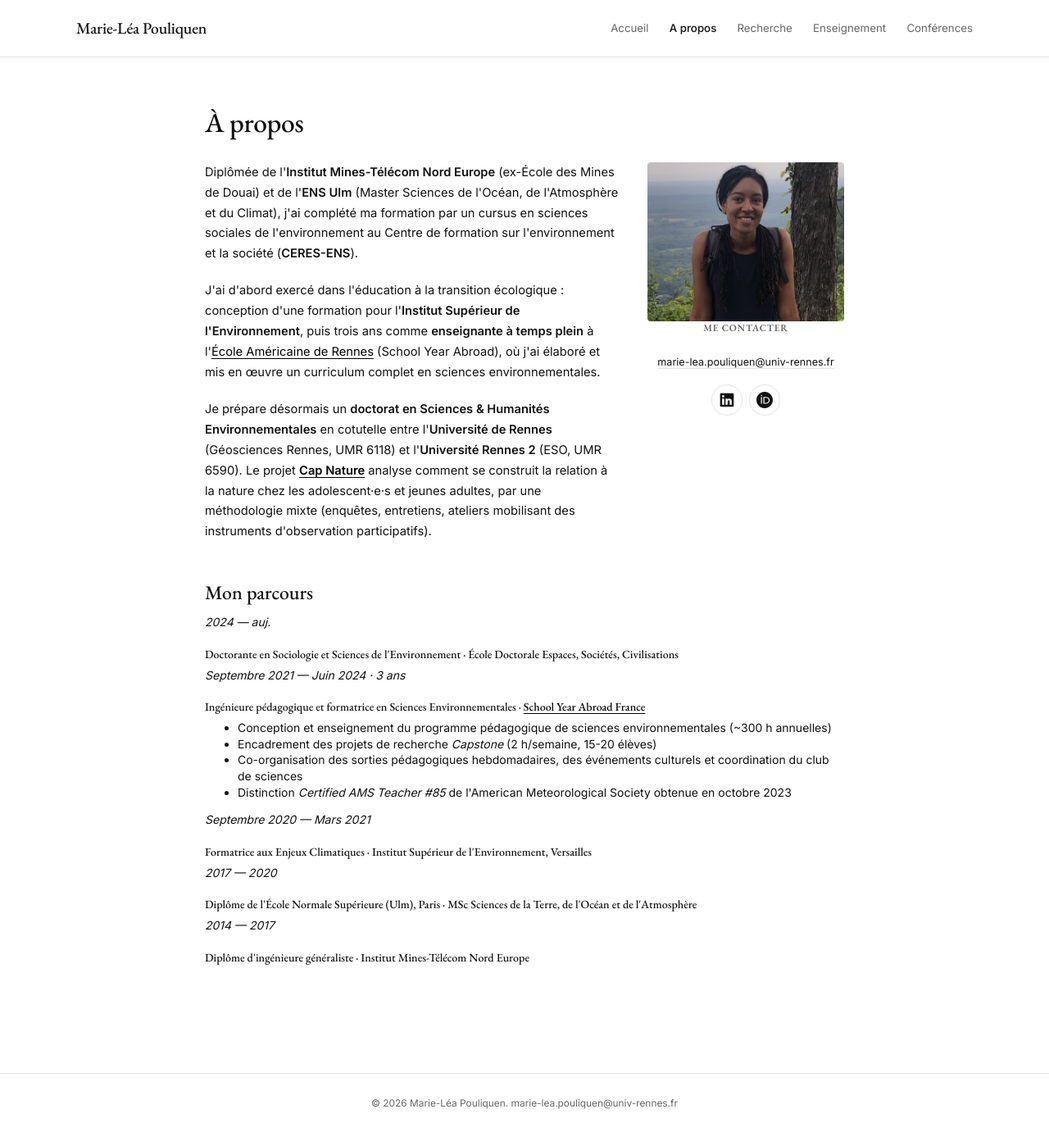
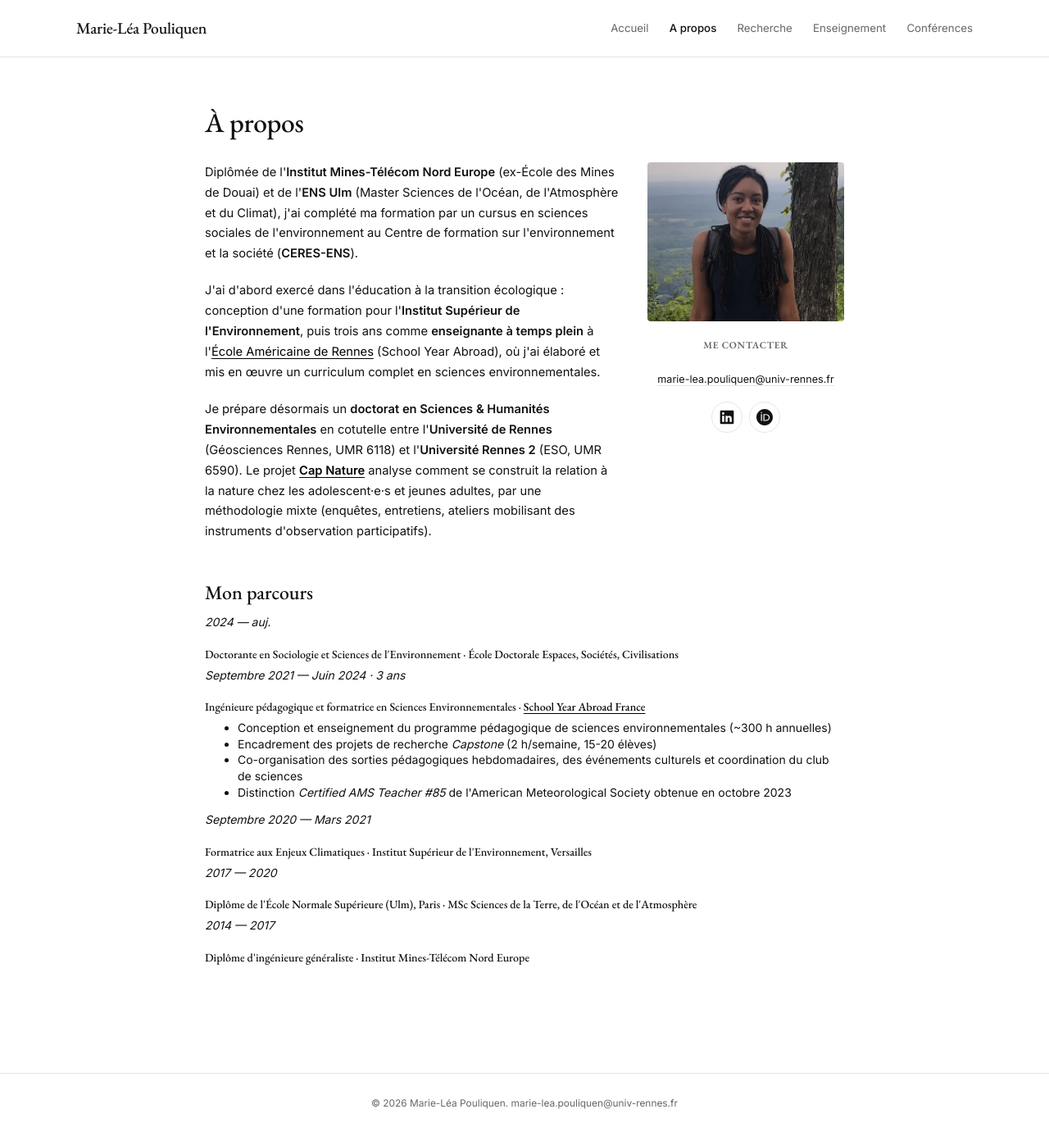
Before and after one commit to marieleapouliquen/marieleapouliquen.github.io, a Jekyll site: the page built from _pages/about.md, in a window 1280 px wide and 1395 px high. Shown: the top 1392 px of the window at 82% size. Built offline with Jekyll 4.4.1, drawn with Linux system fonts in a browser that asks for light colours.

Commit message:
Update main.css

```diff
--- a/assets/css/main.css
+++ b/assets/css/main.css
@@ -654,6 +654,24 @@ body.page-accordion .cv-header h1 { margin: 0 0 0.5rem 0; }
   top: 2rem;
 }
 
+.about-sidebar {
+  display: flex;
+  flex-direction: column;
+  align-items: center;
+  position: sticky;
+  top: 2rem;
+}
+
+.about-sidebar .about-photo {
+  position: static;
+  margin-bottom: 1.5rem;
+  width: 100%;
+}
+
+.about-sidebar .home-contact-block {
+  width: 100%;
+}
+
 .cv-download-note {
   max-width: 720px;
   font-size: 0.95rem;
@@ -668,6 +686,13 @@ body.page-accordion .cv-header h1 { margin: 0 0 0.5rem 0; }
   .about-layout {
     grid-template-columns: 1fr;
     gap: 1.5rem;
+  }
+
+  .about-sidebar {
+    position: static;
+    max-width: 280px;
+    margin: 0 auto;
+    order: -1;
   }
 
   .about-photo {
```
